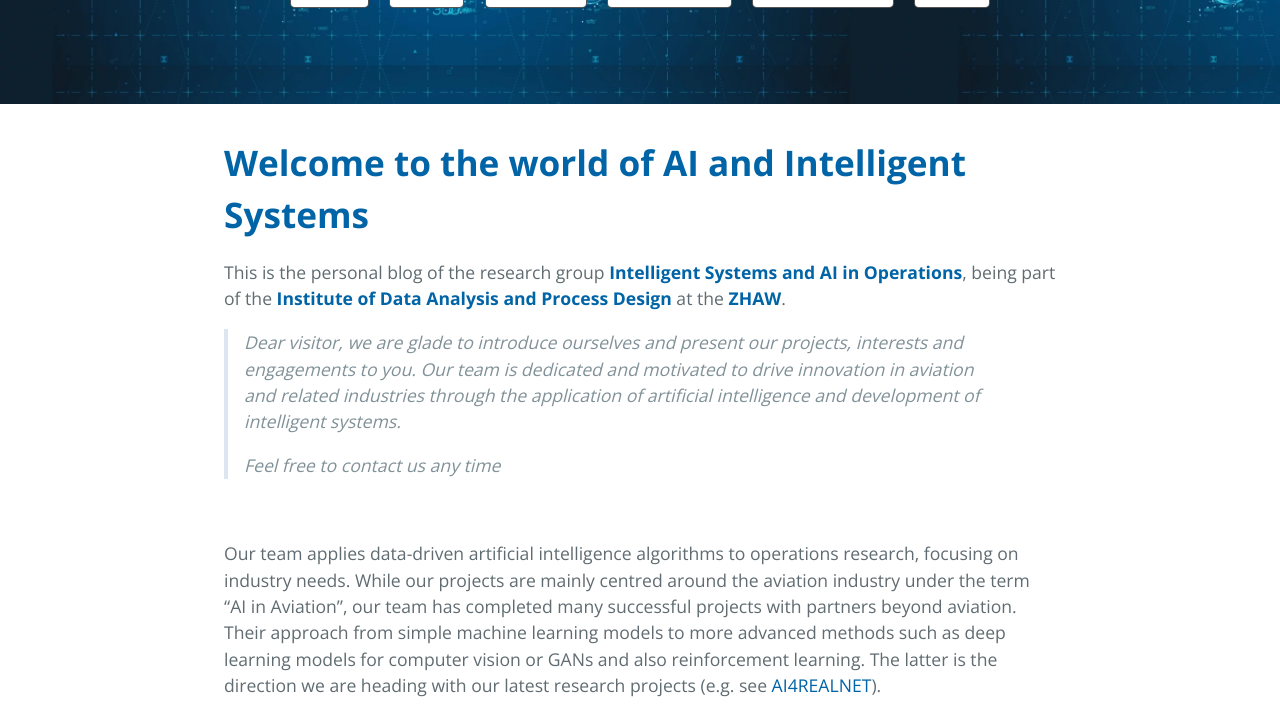
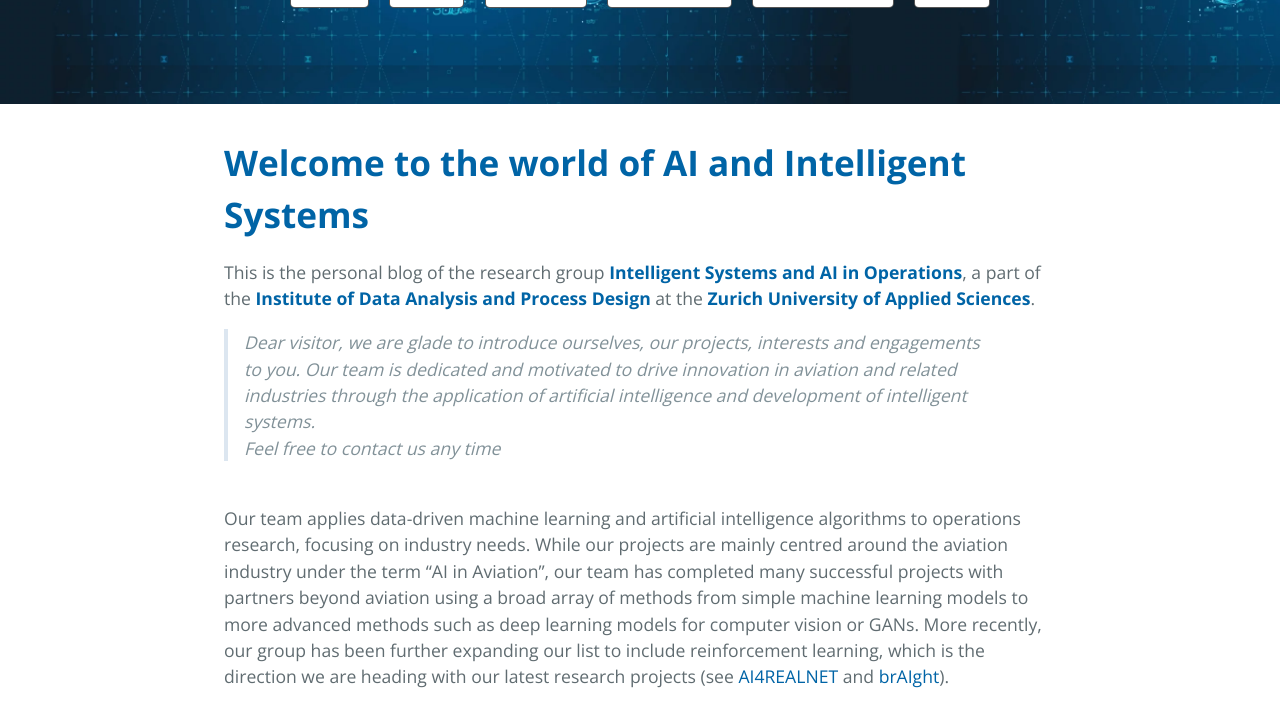
Before and after one commit to CyberneticLearningSystems/CyberneticLearningSystems.github.io, a Jekyll site: the page built from index.md, in a window 1280 px wide and 1400 px high, scrolled down 279 px, cut to the strip 0-714 px from the top of the window. Built offline with Jekyll 4.4.1, drawn with Linux system fonts in a browser that asks for light colours; some of the changed text lies outside the part shown.

Commit message:
corrections

```diff
--- a/index.md
+++ b/index.md
@@ -6,37 +6,37 @@ title: Intelligent Systems and AI in Operations
 # **Welcome to the world of AI and Intelligent Systems**
 
 
-This is the personal blog of the research group [**Intelligent Systems and AI in Operations**](https://www.zhaw.ch/en/engineering/institute-zentren/idp/forschungsthemen/operation-in-aviation/), being part
-of the [**Institute of Data Analysis and Process Design**](https://www.zhaw.ch/en/engineering/institutes-centres/idp/) at the [**ZHAW**](https://www.zhaw.ch/en/university/).
-
+This is the personal blog of the research group [**Intelligent Systems and AI in Operations**](https://www.zhaw.ch/en/engineering/institute-zentren/idp/forschungsthemen/operation-in-aviation/), a part
+of the [**Institute of Data Analysis and Process Design**](https://www.zhaw.
+ch/en/engineering/institutes-centres/idp/) at the [**Zurich University of Applied Sciences**](https://www.zhaw.ch/en/university/).
 
 > *Dear visitor,
-we are glade to introduce ourselves and  present our projects, interests and engagements to you. Our team is dedicated and
+we are glade to introduce ourselves, our projects, interests and engagements to you. Our team is dedicated and
 > motivated to drive innovation in aviation and related industries through the application of artificial intelligence
 > and development of intelligent systems.*
->
+> <br>
 > *Feel free to contact us any time*
 
 <br>
-
-Our team applies data-driven artificial intelligence algorithms to operations research, focusing on
-industry needs. While our projects are mainly centred around the aviation industry under the term "AI in Aviation",
-our team has completed many successful projects with partners beyond aviation. Their approach from simple machine learning
-models to more advanced methods such as deep learning models for computer vision or GANs and also reinforcement learning.
-The latter is the direction we are heading with our latest research projects (e.g. see [AI4REALNET](./pages/projects/ai4realnet.md)).
-
-
+Our team applies data-driven machine learning and artificial intelligence algorithms to operations research,
+focusing on industry needs. While our projects are mainly centred around the aviation industry under the term "AI in Aviation",
+our team has completed many successful projects with partners beyond aviation using a broad array of methods from
+simple machine learning models to more advanced methods such as deep learning models for computer vision or GANs.
+More recently, our group has been further expanding our list to include reinforcement learning, which is the
+direction we are heading with our latest research projects (see [AI4REALNET](./pages/projects/ai4realnet.md) and
+[brAIght](./pages/projects/braight.md)).
+<br>
 <br>
 
 ![Branching](./pictures/home_bild.png)
 Picture: [David Augsburger](https://www.instagram.com/augsburgair/)
-
+<br>
 <br>
 
 Our fields of expertise range from classic statistical methods to stochastic and machine-based optimization (e.g. Evolutionary Multi-Objective Optimization),
-macro- and micro-economic analyses and the modelling and simulation of aviation processes on the ground and in the air. In addition to the development of conventional
-simulation models in the field of discrete-event and agent-based simulation, we also conduct research on new methods in artificial intelligence and
-machine learning (GANs, Deep Reinforcement Learning with Human Feedback, etc.). We apply these methods to complex
+macro- and micro-economic analyses and the modelling and simulation of processes on the ground and in the air. In addition to the development of conventional
+simulation models in the field of discrete-event and agent-based simulation, we also conduct research on new methods
+in machine learning and artificial intelligence (GANs, Deep Reinforcement Learning with Human Feedback, etc.). We apply these methods to complex
 operational problems inside and outside the aviation industry.
 
 Our main tasks include the simulation of processes such as passenger flow dynamics or baggage fow, capacity analyses and management, delay propagation,
```
Also changed, not shown: pages/_posts/2023-07-25-SBB-and-ZHAW-collaborating-in-Flatland.md (+4 -15 lines), pages/_posts/2023-08-11-ZHAW-Swissport-Innosuisse-Project-Funded.md (+3 -8 lines), pages/collaborations.md (+1 -6 lines), pages/projects/urban-climate.md (+6 -5 lines), pages/publications.md (+8 -10 lines).
